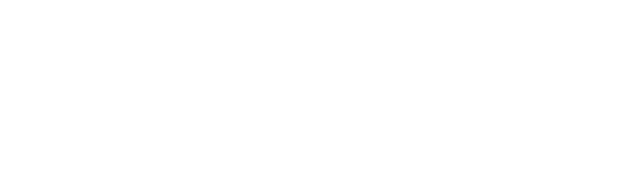
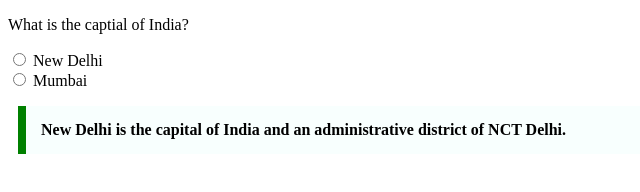
Before and after one commit to acciojob/trivia-Hi-manshu2301, a website: page main.html in a window 1280 px wide. Shown: the whole page, without its empty margins (0-640 px from the left). Drawn offline with Linux system fonts and the light colour scheme.

Commit message:
created a submission

```diff
--- a/main.html
+++ b/main.html
@@ -8,6 +8,17 @@
 
 <body>
 	<!-- the entire body must be written by student -->
+	<p>What is the captial of India?</p>
+	<input type="radio" id="new delhi" name="state">
+	<label for="new delhi">New Delhi</label>
+	<br>
+	<input type="radio" id="mumbai" name="state">
+	<label for="mumbai">Mumbai</label>
+	<p>
+		<blockquote cite="https://en.wikipedia.org/wiki/New_Delhi">
+			New Delhi is the capital of India and an administrative district of NCT Delhi.
+		</blockquote>
+	</p>
     <script type="text/javascript" src="./script.js">
 </script>
 
--- a/styles.css
+++ b/styles.css
@@ -1,2 +1,17 @@
 
 /* Your CSS Code here. */
+<style>
+    body {
+      font-family: Arial, sans-serif;
+      padding: 20px;
+    }
+
+    blockquote {
+      max-width: 600px;
+      margin: 10px;
+      padding: 15px;
+      border-left: 8px solid green;
+      background-color: #f8fffe;
+      font-weight: bold;
+    }
+  </style>
```
